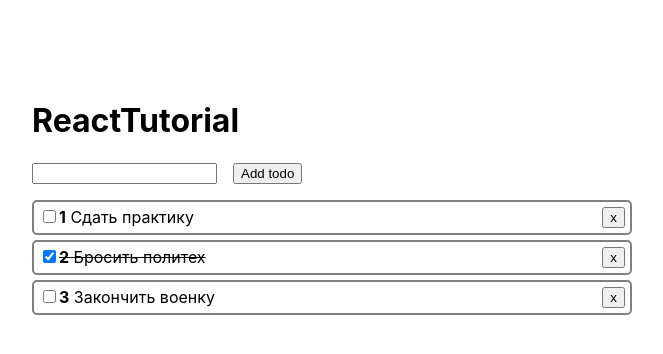
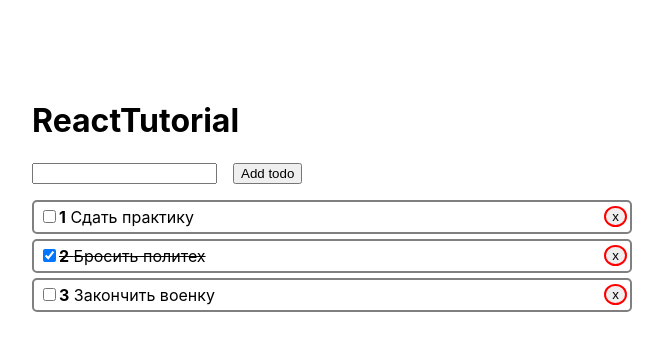
Before and after one commit to ShulV/sber-practice-probe-react, a React (Create React App) app in the folder first-app/: page / in a window 1280 px wide. Shown: the top 354 px of the page, without its empty margins (308-971 px from the left). Built offline with nearby package versions, Linux system fonts and the light colour scheme.

Commit message:
react context

```diff
--- a/first-app/src/App.js
+++ b/first-app/src/App.js
@@ -2,6 +2,7 @@ import React from 'react'
 import TodoList from './Todo/TodoList';
 import NoTodos from './Todo/NoTodos';
 import AddTodo from './Todo/AddTodo';
+import Context from './context'
 
 
 
@@ -35,12 +36,18 @@ function App() {
     )
   }
 
+  function removeTodo(id) {
+    setTodos(todos.filter(todo => todo.id !== id))
+  }
+
   return (
-    <div className='wrapper'>
-      <h1>ReactTutorial</h1>
-      <AddTodo onCreate={addTodo}/>
-      {todos.length ? <TodoList todos={todos} onToggle={toggleTodo}/> : <NoTodos />}
-    </div>
+    <Context.Provider value={{removeTodo: removeTodo}}>
+      <div className='wrapper'>
+        <h1>ReactTutorial</h1>
+        <AddTodo onCreate={addTodo}/>
+        {todos.length ? <TodoList todos={todos} onToggle={toggleTodo}/> : <NoTodos />}
+      </div>
+    </Context.Provider>
   );
 }
 
--- a/first-app/src/Todo/TodoItem.js
+++ b/first-app/src/Todo/TodoItem.js
@@ -1,4 +1,5 @@
-import React from 'react'
+import React, { useContext } from 'react'
+import Context from '../context'
 
 const styles = {
     li: {
@@ -16,7 +17,10 @@ const styles = {
 }
 
 function TodoItem({ todo, index, onChange}) {
+    const { removeTodo } = useContext(Context)
+
     let classes = []
+
     if (todo.completed) {
         classes.push('done')
     }
@@ -33,7 +37,7 @@ function TodoItem({ todo, index, onChange}) {
                 &nbsp;
                 { todo.title }
             </span>
-            <button>x</button>
+            <button className='rm-btn' onClick={ removeTodo.bind(null, todo.id) }>x</button>
         </li>
     );
   }
--- /dev/null
+++ b/first-app/src/context.js
@@ -0,0 +1,5 @@
+import React from 'react'
+
+const Context = React.createContext()
+
+export default Context
--- a/first-app/src/index.css
+++ b/first-app/src/index.css
@@ -29,3 +29,9 @@ code {
 .adding-form-input {
   margin-right: 1rem;
 }
+
+.rm-btn {
+  border-radius: 50%;
+  outline: 2px solid red;
+  border-width: 0;
+}
```
